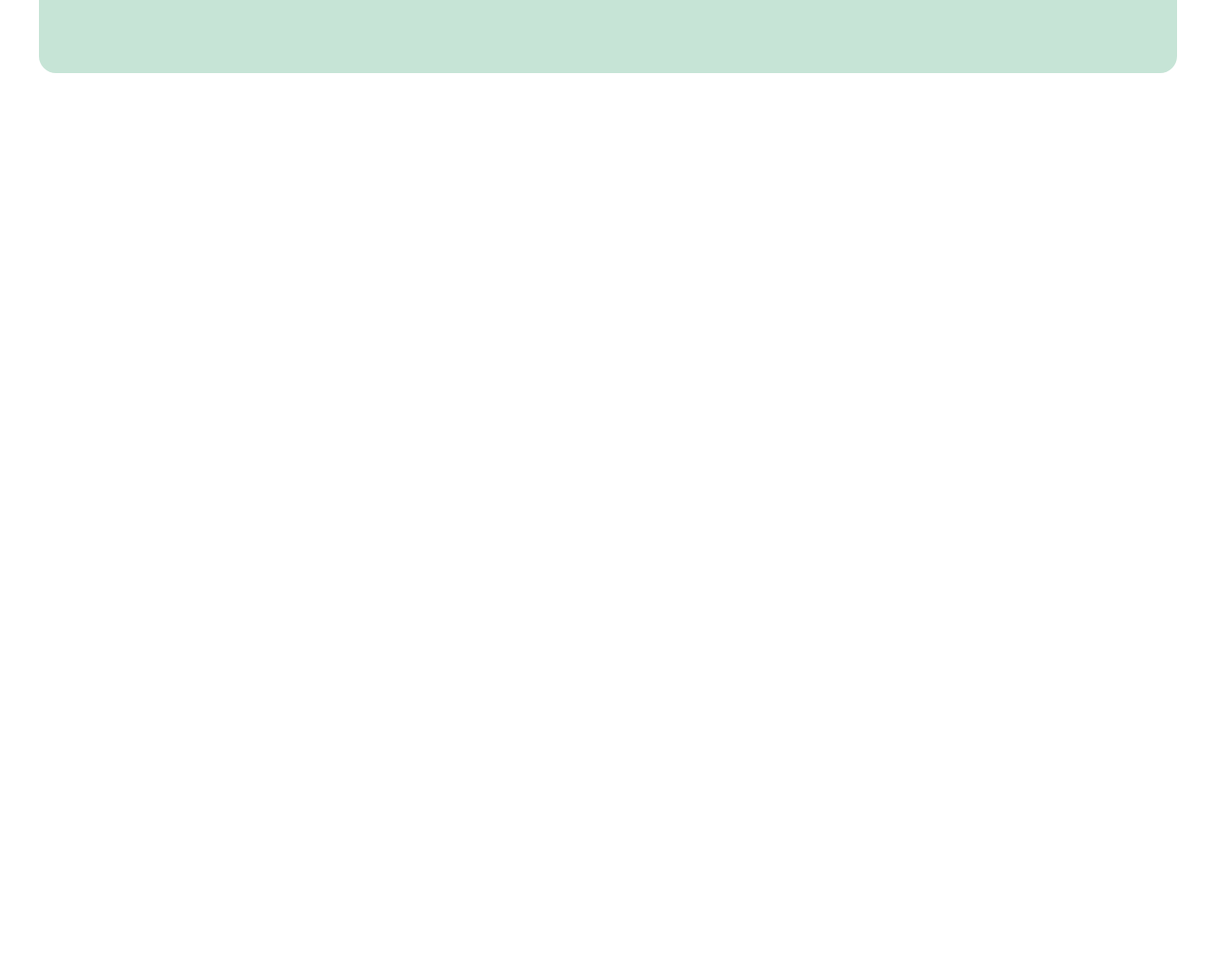
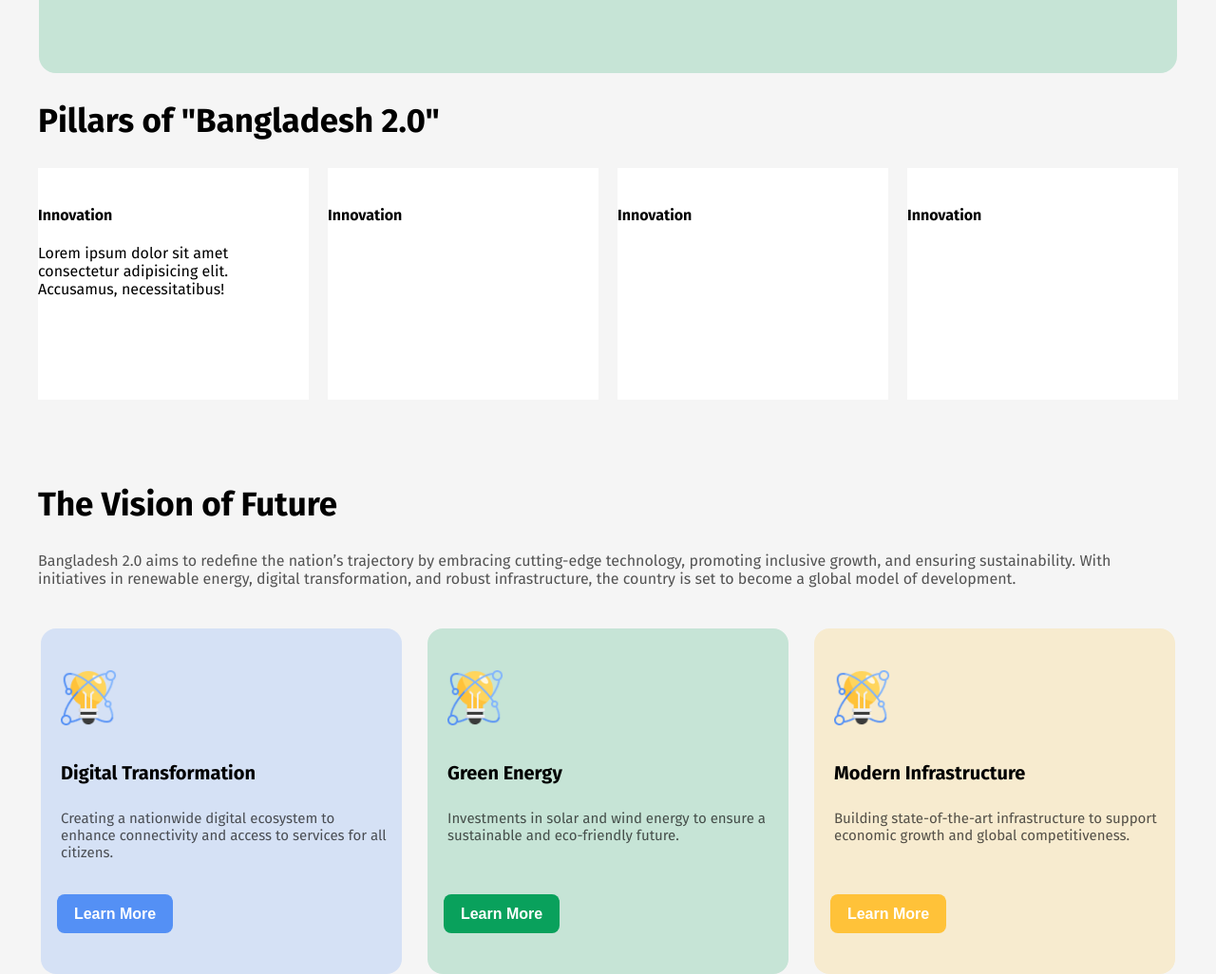
Before and after one commit to Jaeemul/Assignment1, a plain HTML site: page index.html in a window 1280 px wide. Shown: the part 577-1603 px from the top of the page at 95% size. Before the commit the page ends 800 px from the top, so only its background shows below. Drawn offline with Linux system fonts and the light colour scheme.

Commit message:
added vision section cards

```diff
--- a/index.html
+++ b/index.html
@@ -15,13 +15,71 @@
         <section class="banner">
             <div class="banner-info">
                 <h3 class="banner-id oeoe-color">Bangladesh 2.0</h3>
-                <h1 class="banner-title">Idea , innovation, vision and challenges in New Bangladesh.</h1>
+                <h1 class="banner-title">Idea , innovation , vision and challenges in New Bangladesh.</h1>
                 <button class="btn-banner">Explore New Bangladesh</button>
             </div>
             <img src="assets/hero.png" alt="hero image">
         </section>
     </header>
-    <main></main>
+    <main>
+        <section class="pillar-sect section">
+            <h2 class="section-title">Pillars of "Bangladesh 2.0"</h2>
+            <div class="pillar-cards">
+                <div class="card">
+                    <img src="" alt="">
+                    <h4>Innovation</h4>
+                    <p>Lorem ipsum dolor sit amet consectetur adipisicing elit. Accusamus, necessitatibus!</p>
+                </div>
+                <div class="card">
+                    <img src="" alt="">
+                    <h4>Innovation</h4>
+                    <p></p>
+                </div>
+                <div class="card">
+                    <img src="" alt="">
+                    <h4>Innovation</h4>
+                    <p></p>
+                </div>
+                <div class="card">
+                    <img src="" alt="">
+                    <h4>Innovation</h4>
+                    <p></p>
+                </div>
+            </div>
+        </section>
+        <section class="vision-sect section">
+            <h2 class="section-title">The Vision of Future</h2>
+            <p class="vision-info oeoe-color-70">Bangladesh 2.0 aims to redefine the nation’s trajectory by embracing cutting-edge technology, promoting inclusive growth, and ensuring sustainability. With initiatives in renewable energy, digital transformation, and robust infrastructure, the country is set to become a global model of development.</p>
+        </section>
+        <section class="energy-sect section">
+            <div class="vision-cards">
+                <div class="vcard blue">
+                    <img src="assets/card-icon.png" alt="">
+                    <div class="vcard-bio">
+                        <h4 class="vcard-title">Digital Transformation</h4>
+                        <p class="vcard-info oeoe-color-70">Creating a nationwide digital ecosystem to enhance connectivity and access to services for all citizens.</p>
+                    </div>
+                    <button class="btn-vcard blue-btn">Learn More</button>
+                </div>
+                <div class="vcard green">
+                    <img src="assets/card-icon.png" alt="">
+                    <div class="vcard-bio">
+                        <h4 class="vcard-title">Green Energy</h4>
+                        <p class="vcard-info oeoe-color-70">Investments in solar and wind energy to ensure a sustainable and eco-friendly future.</p>
+                    </div>
+                    <button class="btn-vcard green-btn">Learn More</button>
+                </div>
+                <div class="vcard orange">
+                    <img src="assets/card-icon.png" alt="">
+                    <div class="vcard-bio">
+                        <h4 class="vcard-title">Modern Infrastructure</h4>
+                        <p class="vcard-info oeoe-color-70">Building state-of-the-art infrastructure to support economic growth and global competitiveness.</p>
+                    </div>
+                    <button class="btn-vcard orange-btn">Learn More</button>
+                </div>
+            </div>
+        </section>
+    </main>
     <footer></footer>
 </body>
 </html>
--- a/styles/style.css
+++ b/styles/style.css
@@ -1,17 +1,23 @@
 @import url('https://fonts.googleapis.com/css2?family=Fira+Sans:ital,wght@0,100;0,200;0,300;0,400;0,500;0,600;0,700;0,800;0,900;1,100;1,200;1,300;1,400;1,500;1,600;1,700;1,800;1,900&display=swap');
 
-
+body{
+    background: #F5F5F5;
+}
 
 /* shared style */
 
 .fira-sans-bold {
     font-family: "Fira Sans", serif;
-    font-weight: 700;
+
     font-style: normal;
 }
 
 .oeoe-color{
     color: rgba(14, 14, 14, 0.5);
+}
+
+.oeoe-color-70{
+    color: rgba(14, 14, 14, 0.7);
 }
 
 .primary-bg-color{
@@ -37,6 +43,8 @@ nav button{
     font-weight: 600;
     color: #006A50;
     padding: 13px 25px;
+    border-radius: 8px;
+    border: 2px solid #006A50;
 }
 
 .banner{
@@ -45,14 +53,14 @@ nav button{
     align-items: center;
     background: #C6E4D6;
     max-width: 1080px;
-    max-height: 560px;;
+    max-height: 400px;;
     margin: 0 auto;
     padding: 80px 59px;
     border-radius: 18px;
 }
 
 .banner-info{
-    width: 55%;
+    width: 622px;
 }
 
 .btn-banner{
@@ -66,14 +74,19 @@ nav button{
     border-radius: 8px;
 }
 
+.btn-banner:hover{
+    background: #078767;
+}
+
 .banner-id{
-    font-size: 24px;
+    font-size: 20px;
     font-weight: 500;
 
 }
 
 .banner-title{
-    font-size: 56px;
+    font-size: 50px;
+    width: 89%;
     margin-top: 0;
 }
 
@@ -81,3 +94,143 @@ nav button{
     width: 470px;
     height: 380px;
 }
+
+/* main  */
+.section{
+    width: 1200px;
+    margin: 0 auto;
+}
+
+.pillar-sect{
+    margin-top: 75x;
+    margin-bottom: 75px;
+    height: 324px;
+}
+
+.section-title{
+    font-size: 35px;
+    font-weight: 700;
+}
+
+.pillar-cards{
+    display: flex;
+    justify-content: center;
+    align-items: center;
+    gap: 20px;
+}
+
+.card{
+    width: 302px;
+    height: 244px;
+    background-color: #FFFFFF;
+}
+
+.vision-sect{
+    height: 120px;
+    margin-top: 80px;
+    margin-bottom: 32px;;
+}
+
+.vision-info{
+    font-weight: 400;
+    font-size: 16px;
+}
+
+.energy-sect{
+    height: 48px;
+}
+
+.vision-cards{
+    display: flex;
+    justify-content: space-evenly;
+    gap: 24px;
+
+}
+
+.vcard{
+    width: 380px;
+    height: 300px;
+    border-radius: 16px;
+    text-align: left;
+    display: flex;
+    flex-direction: column;
+    justify-content: space-evenly;
+    align-items: center;
+    padding: 32px 0;
+}
+
+.vcard img{
+    width: 60px;
+    height: 60px;
+    margin-right: auto;
+    margin-left: 20px;
+}
+
+.vcard-title{
+    font-size: 20px;
+    font-weight: 700;
+}
+
+.vcard-info{
+    font-size: 15px;
+    font-weight: 400;
+}
+
+.vcard-bio{
+    /* margin-right: 32px;
+    margin-left: 32px; */
+    height: 180px;
+    width: 346px;
+    margin-left: 40px;
+    margin-right: 32px;
+}
+
+.btn-vcard{
+    align-content: left;
+    margin-left: 32px;
+    margin-right: 256px;
+    font-size: 16px;
+    font-weight: 600;
+    color: #FFFFFF;
+    width: 122px;
+    height: 41px;
+    border: none;
+    border-radius: 8px;
+    margin-top: -24px;
+}
+
+.blue-btn{
+    background: rgba(84, 144, 245, 1);
+}
+
+.blue-btn:hover{
+    background: rgb(31, 104, 231);
+}
+
+.green-btn{
+    background: rgba(9, 161, 92, 1);
+}
+
+.green-btn:hover{
+    background: rgb(21, 135, 84);
+}
+
+.orange-btn{
+    background: rgba(255, 194, 57, 1);
+}
+
+.orange-btn:hover{
+    background: rgb(247, 182, 31);
+}
+
+.blue{
+    background: rgba(84, 144, 245, 0.2);
+}
+
+.green{
+    background: rgba(198, 228, 214, 1);
+}
+
+.orange{
+    background: rgba(247, 235, 207, 1);
+}
```
